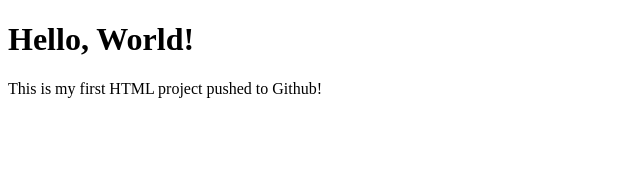
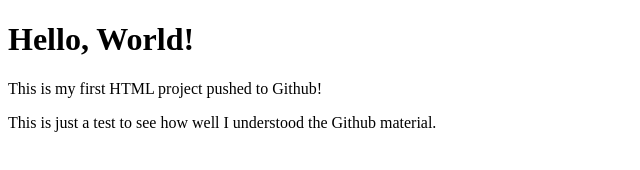
Before and after one commit to balokdecoy/my-first-repo, a plain HTML site: page index.html in a window 1280 px wide. Shown: the whole page, without its empty margins (0-640 px from the left). Drawn offline with Linux system fonts and the light colour scheme.

Commit message:
Added some content to test github push commands

```diff
--- a/index.html
+++ b/index.html
@@ -8,5 +8,6 @@
 <body>
     <h1>Hello, World!</h1>
     <p>This is my first HTML project pushed to Github!</p>
+    <p>This is just a test to see how well I understood the Github material.</p>
 </body>
 </html>
```
